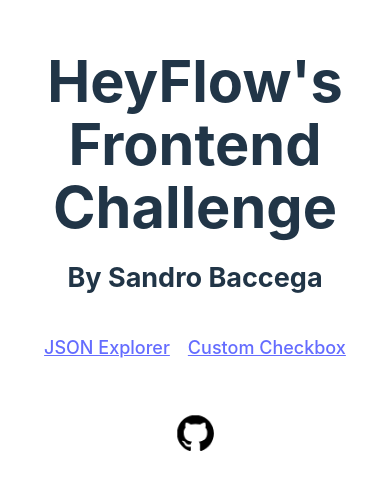
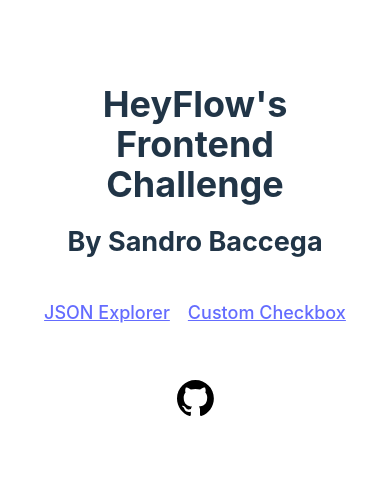
Before and after one commit to Baccega/heyflow-frontend-challenge, a React (Vite) app: page / in a window 390 px wide. Shown: the part 159-648 px from the top of the page. Built offline with nearby package versions, Linux system fonts and the light colour scheme.

Commit message:
Improve app responsiveness

```diff
--- a/src/App.css
+++ b/src/App.css
@@ -16,6 +16,10 @@
   gap: 1rem;
 }
 
+header {
+  max-width: calc(100dvw - 4rem);
+}
+
 h2 {
   padding-top: 1rem;
 }
@@ -26,6 +30,7 @@ main {
   gap: 1rem;
   height: 100%;
   flex-grow: 1;
+  max-width: calc(100dvw - 4rem);
   min-height: 100%;
 }
 
@@ -47,10 +52,18 @@ nav a {
   will-change: transform;
 }
 .back {
-  width: 3.2em;
-  height: 3.2em;
+  width: 2rem;
+  height: 2rem;
   animation: logo-shrink 0.2s forwards;
   will-change: transform;
+}
+
+
+@media only screen and (min-width: 600px) {
+  .back {
+    width: 3.2rem;
+    height: 3.2rem;
+  }
 }
 
 @keyframes logo-shrink {
--- a/src/index.css
+++ b/src/index.css
@@ -42,17 +42,12 @@ body {
 
 h1 {
   margin: 0;
-  font-size: 3.2em;
+  font-size: 2rem;
   line-height: 1.1;
 }
 
-/* Uncomment for Dark mode support */
-/* @media (prefers-color-scheme: dark) {
-  :root {
-    --background-color: #242424;
-    --text-color: rgba(255, 255, 255, 0.87);
+@media only screen and (min-width: 600px) {
+  h1 {
+    font-size: 3.2rem;
   }
-  a:hover {
-    color: #535bf2;
-  }
-} */
+}
```
